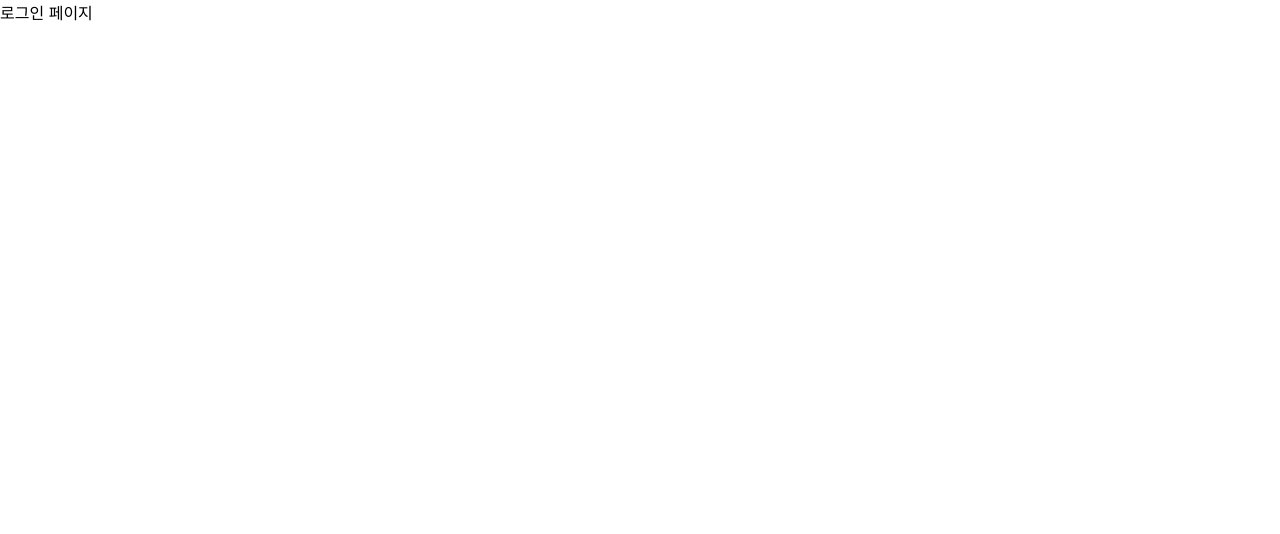
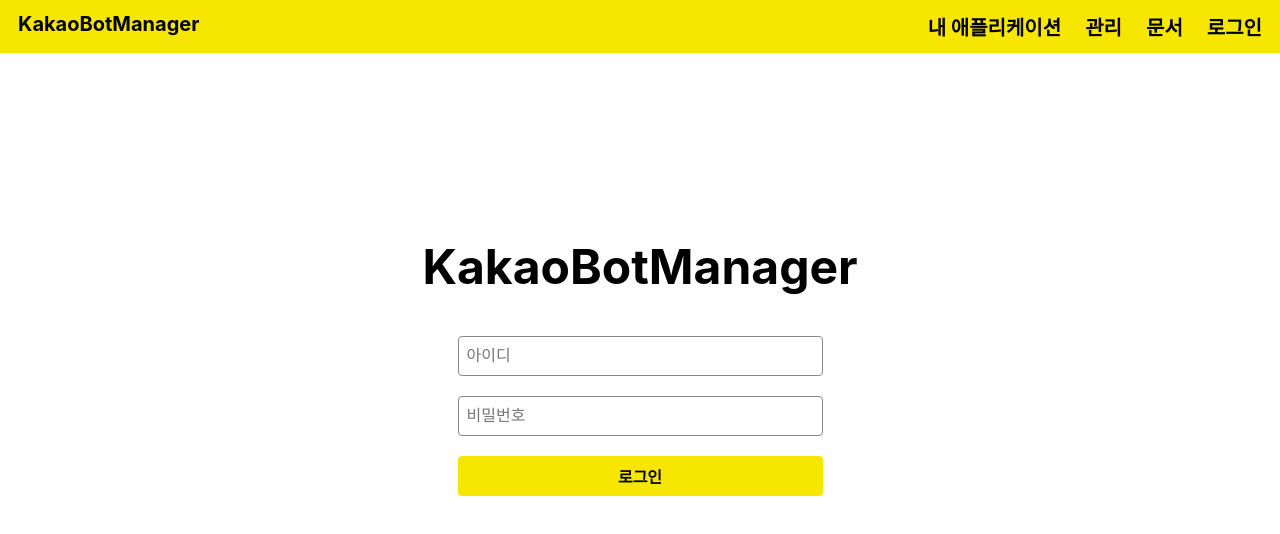
Before and after one commit to cola314/KakaoBotManager2.0, a React (Create React App) app in the folder client/: page /login in a window 1280 px wide. Shown: the top 534 px of the page. Built offline with nearby package versions, Linux system fonts and the light colour scheme.

Commit message:
[client] Add LoginForm component

```diff
--- /dev/null
+++ b/client/src/components/LoginForm.tsx
@@ -0,0 +1,49 @@
+import styled from 'styled-components';
+
+const LoginFormBlock = styled.form`
+  margin: 0 auto;
+  margin-top: 9rem;
+  width: 365px;
+  display: flex;
+  flex-direction: column;
+  align-items: center;
+
+  h2 {
+    font-size: 3rem;
+  }
+`;
+
+const StyledTextInput = styled.input`
+  width: 100%;
+  height: 2.5rem;
+  border-radius: 4px;
+  border: 1px solid #888888;
+  margin-bottom: 1.25rem;
+  font-size: 1rem;
+  padding-left: 0.5rem;
+  padding-right: 0.5rem;
+`;
+
+const FormButton = styled.button`
+  cursor: pointer;
+  background: #f7e600;
+  font-size: 1rem;
+  font-weight: bold;
+  width: 100%;
+  height: 2.5rem;
+  border-radius: 4px;
+  border: none;
+`;
+
+const LoginForm = () => {
+  return (
+    <LoginFormBlock>
+      <h2>KakaoBotManager</h2>
+      <StyledTextInput type="text" id="id" placeholder="아이디" />
+      <StyledTextInput type="password" id="id" placeholder="비밀번호" />
+      <FormButton>로그인</FormButton>
+    </LoginFormBlock>
+  );
+};
+
+export default LoginForm;
--- a/client/src/index.css
+++ b/client/src/index.css
@@ -1,13 +1,21 @@
 body {
   margin: 0;
-  font-family: -apple-system, BlinkMacSystemFont, 'Segoe UI', 'Roboto', 'Oxygen',
-    'Ubuntu', 'Cantarell', 'Fira Sans', 'Droid Sans', 'Helvetica Neue',
-    sans-serif;
+  font-family: -apple-system, BlinkMacSystemFont, 'Segoe UI', 'Roboto', 'Oxygen', 'Ubuntu', 'Cantarell', 'Fira Sans',
+    'Droid Sans', 'Helvetica Neue', sans-serif;
   -webkit-font-smoothing: antialiased;
   -moz-osx-font-smoothing: grayscale;
+  box-sizing: border-box;
+  min-height: 100%;
+}
+
+html {
+  height: 100%;
+}
+
+* {
+  box-sizing: inherit;
 }
 
 code {
-  font-family: source-code-pro, Menlo, Monaco, Consolas, 'Courier New',
-    monospace;
+  font-family: source-code-pro, Menlo, Monaco, Consolas, 'Courier New', monospace;
 }
--- a/client/src/pages/LoginPage.tsx
+++ b/client/src/pages/LoginPage.tsx
@@ -1,5 +1,13 @@
+import NavigationBar from '../components/common/NavigationBar';
+import LoginForm from '../components/LoginForm';
+
 const LoginPage = () => {
-  return <div>로그인 페이지</div>
-}
+  return (
+    <>
+      <NavigationBar />
+      <LoginForm />
+    </>
+  );
+};
 
 export default LoginPage;
```
